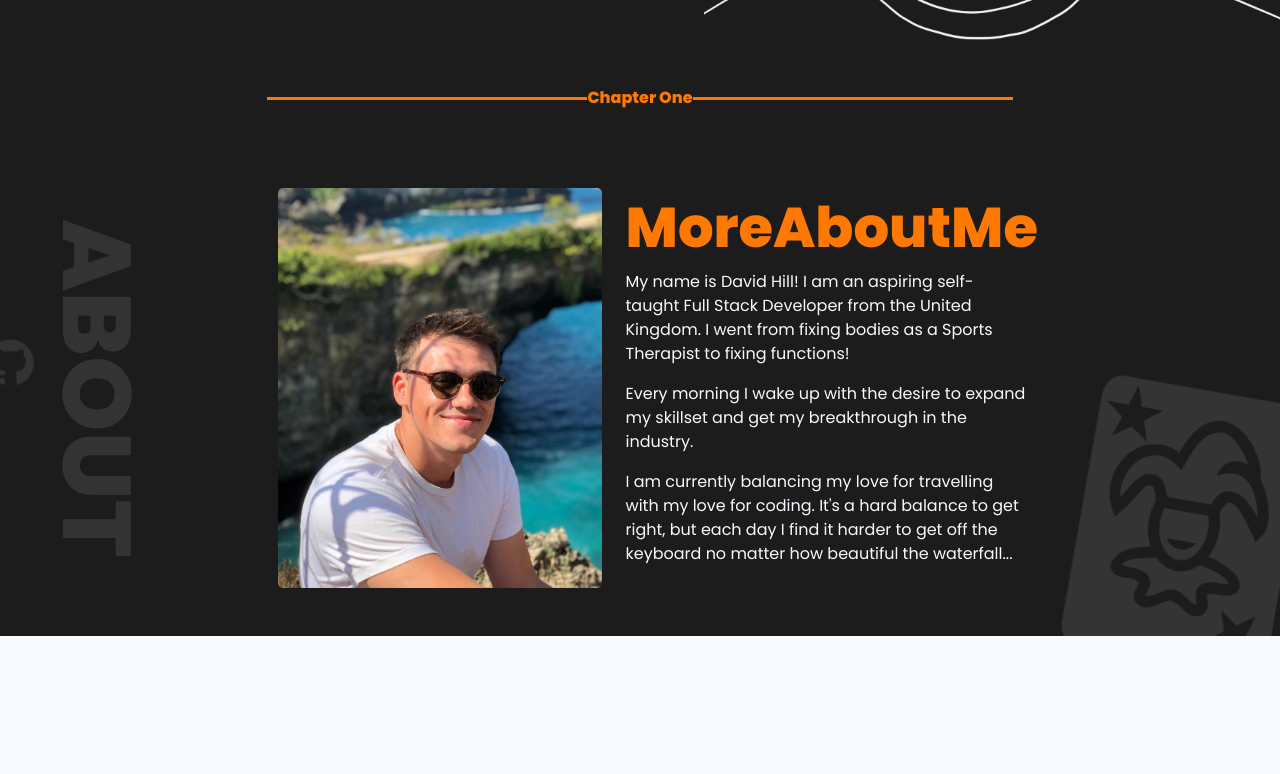
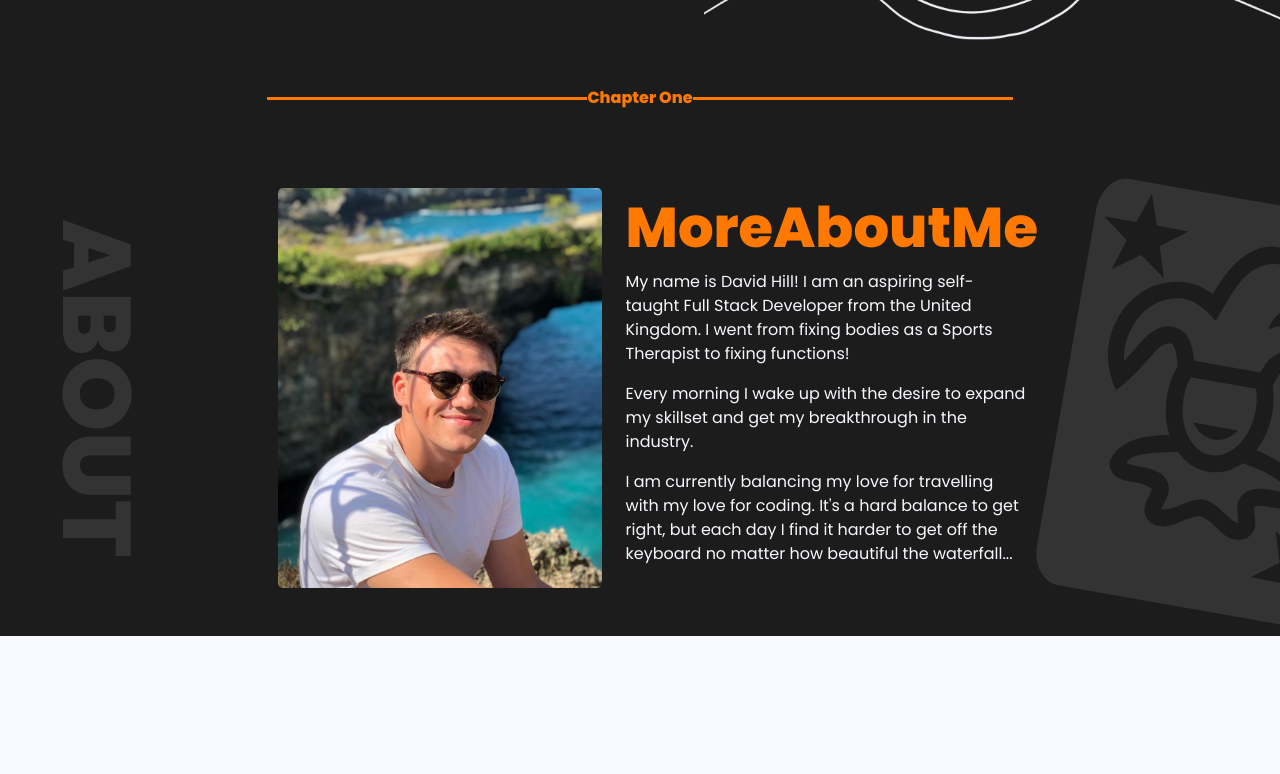
Before and after one commit to davidhill94/David-Hill-Portfolio, a React (Create React App) app: page / in a window 1280 px wide. Shown: the part 760-1534 px from the top of the page. Built offline with nearby package versions, Linux system fonts and the light colour scheme.

Commit message:
Styling changes

```diff
--- a/src/components/About/About.js
+++ b/src/components/About/About.js
@@ -1,7 +1,6 @@
 import React from 'react';
 import {
   AboutContainer,
-  BackgroundCard,
   AboutWrapper,
   AboutImage,
   ContentWrapper,
@@ -11,13 +10,14 @@ import HeaderText from './HeaderText';
 import { BackgroundSocial } from '../BackgroundSocial/BackgroundSocial';
 import ProfileImage from '../../images/profile-image3.jpg';
 import BackgroundText from '../BackgroundText/BackgroundText';
+import BackgroundCard from '../BackgroundCard/BackgroundCard';
 
 const About = () => {
   return (
       <AboutContainer id="about">
           <BackgroundSocial />
           <BackgroundText header={"ABOUT"} />
-          <BackgroundCard />
+          <BackgroundCard left={"95%"} right={"0%"} rotate={"10deg"} bottom={"-10%"} mobile={"0%"} translate={"-50%"}/>
           <AboutWrapper>
           <AboutImage src={ProfileImage} alt="Profile Picture"></AboutImage>
           <ContentWrapper>
--- a/src/components/About/AboutElements.js
+++ b/src/components/About/AboutElements.js
@@ -1,11 +1,10 @@
 import styled from 'styled-components';
-import { GiCardJoker } from 'react-icons/gi';
 
 export const AboutContainer = styled.div`
 position: relative;
 min-height: auto;
 width: 100%;
-background-color: var(--primary);
+background-color: transparent;
 display: grid;
 grid-template-columns: 15% 70% 15%;
 grid-template-rows: 100%;
@@ -20,22 +19,6 @@ padding: 3rem 0;
     grid-template-columns: 100%;
     grid-template-rows: 15% 85%;
     padding: 0;
-}
-`
-
-export const BackgroundCard = styled(GiCardJoker)`
-position: absolute;
-bottom: -10%;
-right: -5%;
-font-size: 20rem;
-display: flex;
-transform: rotate(10deg);
-pointer-events: none;
-color: #fff;
-opacity: 0.1;
-
-@media screen and (max-width: 550px){
-    font-size: 10rem;
 }
 `
 
--- /dev/null
+++ b/src/components/BackgroundCard/BackgroundCard.js
@@ -0,0 +1,17 @@
+import React from 'react';
+import { JokerCard } from './BackgroundCardElements';
+
+const BackgroundCard = ({ left, right, rotate, bottom, mobile, translate }) => {
+  return (
+    <JokerCard
+    left={left}
+    right={right}
+    rotate={rotate}
+    translate={translate}
+    bottom={bottom}
+    mobile={mobile}
+    />
+  )
+}
+
+export default BackgroundCard
--- /dev/null
+++ b/src/components/BackgroundCard/BackgroundCardElements.js
@@ -0,0 +1,22 @@
+import { GiCardJoker } from "react-icons/gi";
+import styled from "styled-components";
+
+export const JokerCard = styled(GiCardJoker)`
+position: absolute;
+bottom: ${(props) => props.bottom};
+left: ${(props) => props.left};
+right: ${(props) => props.right};
+text-align: center;
+font-size: 30rem;
+display: flex;
+transform: rotate(${(props) => props.rotate}) translateX(${(props) => props.translate});
+opacity: 0.1;
+z-index: 900;
+pointer-events: none;
+color: #fff;
+
+@media screen and (max-width: 550px){
+    bottom: ${(props) => props.mobile};
+    font-size: 15rem;
+}
+`
--- a/src/components/BackgroundSocial/BackgroundSocialElements.js
+++ b/src/components/BackgroundSocial/BackgroundSocialElements.js
@@ -1,8 +1,8 @@
 import styled, { keyframes } from "styled-components";
 
 const patternOne = keyframes`
-0% { transform: translateX(-20vw) translateY(30vh); }
-20% { transform: translateX(120vw) translateY(00vh); }
+0% { transform: translateX(-20vw) translateY(-10vh); }
+20% { transform: translateX(10vw) translateY(30vh); }
 40% { transform: translateX(-20vw) translateY(60vh); }
 60% { transform: translateX(120vw) translateY(90vh); }
 80% { transform: translateX(-20vw) translateY(10vh); }
@@ -18,12 +18,13 @@ position: absolute;
 top: 0;
 left: 0;
 z-index: -1;
+overflow: hidden;
 `
 
 export const IconContainer = styled.div`
 display: flex;
 animation-name: ${patternOne};
-animation-duration: 180s;
+animation-duration: 60s;
 animation-fill-mode: forwards;
 animation-iteration-count: infinite;
 animation-timing-function: linear;
@@ -32,7 +33,7 @@ align-items: center;
 justify-content: center;
 position: absolute;
 left: -15vw;
-top: 0vw;
+top: -15vh;
 min-width: 300px;
 
 &:nth-child(1) {
--- a/src/components/BackgroundText/BackgroundTextElements.js
+++ b/src/components/BackgroundText/BackgroundTextElements.js
@@ -20,4 +20,7 @@ height: 100%;
 @media screen and (max-width: 550px){
     font-size: 4rem;
 }
+@media screen and (max-width: 360px){
+    font-size: 2rem;
+}
 `
--- a/src/components/Contact/Contact.js
+++ b/src/components/Contact/Contact.js
@@ -4,7 +4,6 @@ import { FaCheckCircle } from 'react-icons/fa';
 
 import {
   ContactContainer,
-  BackgroundCard,
   ContactPreText,
   ContactWrapper,
   ContactItems,
@@ -17,6 +16,7 @@ import {
   ItemWrapper
 } from './ContactElements';
 import BackgroundText from '../BackgroundText/BackgroundText';
+import BackgroundCard from '../BackgroundCard/BackgroundCard';
 
 const Contact = () => {
 
@@ -44,8 +44,8 @@ const Contact = () => {
 
   return (
     <ContactContainer id="contact">
-      <BackgroundCard />
       <BackgroundText header={"CONTACT"} />
+      <BackgroundCard left={"50%"} right={"50%"} rotate={"10deg"} bottom={"-45%"} mobile={"-20%"} translate={"-50%"} />
       <ContactWrapper>
         <ContactForm />
         <ContactItems>
--- a/src/components/Contact/ContactElements.js
+++ b/src/components/Contact/ContactElements.js
@@ -1,6 +1,5 @@
 import styled from "styled-components";
 import { MdEmail, MdPhoneEnabled, MdLocationOn } from 'react-icons/md';
-import { GiCardJoker } from 'react-icons/gi';
 
 export const ContactContainer = styled.div`
 position: relative;
@@ -21,26 +20,6 @@ padding: 2rem 0;
     grid-template-columns: 100%;
     grid-template-rows: 15% 85%;
     padding: 0;
-}
-`
-
-export const BackgroundCard = styled(GiCardJoker)`
-position: absolute;
-bottom: -30%;
-margin-left: auto;
-margin-right: auto;
-left: 0;
-right: 0;
-text-align: center;
-font-size: 20rem;
-display: flex;
-transform: rotate(10deg);
-opacity: 0.1;
-pointer-events: none;
-
-@media screen and (max-width: 550px){
-    bottom: -20%;
-    font-size: 10rem;
 }
 `
 
--- a/src/components/Projects/ProjectsHome/ProjectsHome.js
+++ b/src/components/Projects/ProjectsHome/ProjectsHome.js
@@ -3,6 +3,7 @@ import { ProjectsContainer, ProjectWrapper } from './ProjectsHomeStyling';
 import ProjectsItem from '../ProjectsItem/ProjectsItem';
 import BackgroundText from '../../BackgroundText/BackgroundText';
 import TechStack from '../TechStack/TechStack';
+import BackgroundCard from '../../BackgroundCard/BackgroundCard';
 
 const Projects = () => {
 
@@ -11,6 +12,7 @@ const Projects = () => {
     return (
         <ProjectsContainer id="projects">
             <BackgroundText header={"PROJECTS"} />
+            <BackgroundCard left={"95%"} right={"0%"} rotate={"10deg"} bottom={"-10%"} mobile={"0%"} translate={"-50%"}/>
             <ProjectWrapper>
                 <ProjectsItem description={description} setDescription={setDescription}/>
             </ProjectWrapper>
--- a/src/components/Projects/ProjectsHome/ProjectsHomeStyling.js
+++ b/src/components/Projects/ProjectsHome/ProjectsHomeStyling.js
@@ -10,6 +10,8 @@ grid-template-columns: 15% 70% 15%;
 padding: 1rem 0;
 position: relative;
 font-family: 'Poppins', sans-serif;
+place-items: center;
+overflow: hidden;
 
 @media screen and (max-width: 1024px){
     min-height: auto;
```
